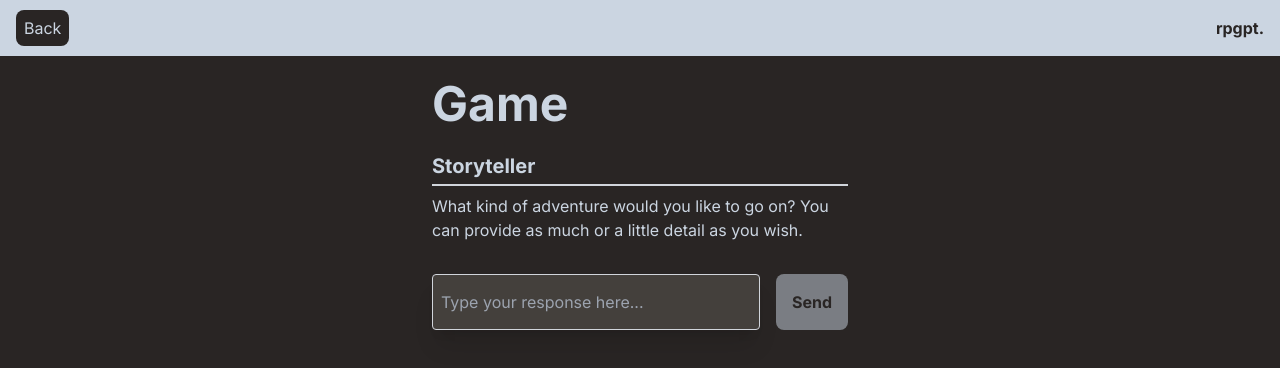
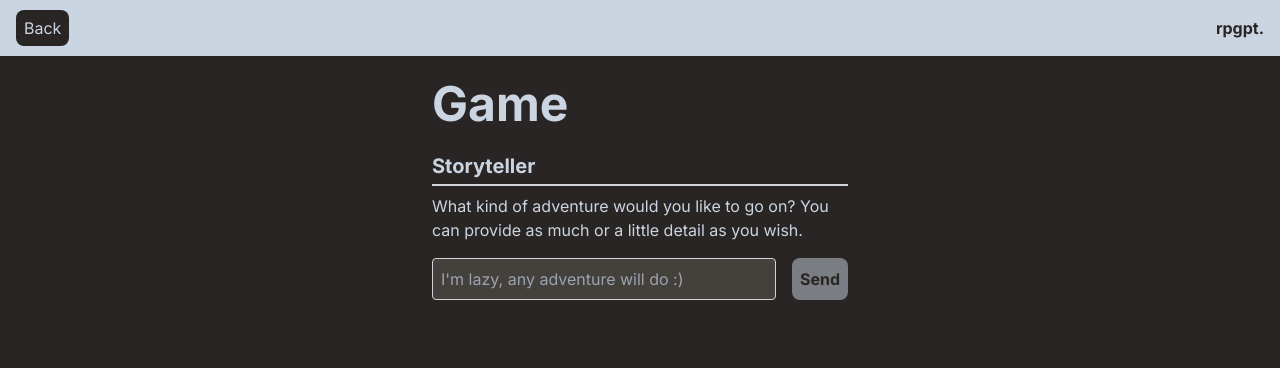
Before and after one commit to reverbePrintemps/rpgpt, a Next.js app: page /game in a window 1280 px wide. Shown: the top 368 px of the page. Built offline with nearby package versions, Linux system fonts and the light colour scheme.

Commit message:
Autogrowing input + typing effect placeholders + weak handling of plain text message + Notes + TODOs

```diff
--- /dev/null
+++ b/app/components/AutogrowingInput.tsx
@@ -0,0 +1,81 @@
+import { useEffect, useRef, useState } from "react";
+
+import "../styles/AutogrowingInput.css";
+
+type AutogrowingInputProps = {
+  rows?: number;
+  cols?: number;
+  value: string;
+  focus?: boolean;
+  className?: string;
+  placeholder: string;
+  onBlur?: () => void;
+  onEnter?: () => void;
+  onChange: (value: any) => void;
+};
+
+export const AutogrowingInput = ({
+  rows,
+  cols,
+  focus,
+  value,
+  onBlur,
+  onEnter,
+  onChange,
+  className,
+  placeholder,
+}: AutogrowingInputProps) => {
+  const [inputValue, setInputValue] = useState<string>(value);
+  const inputRef = useRef<HTMLTextAreaElement>(null);
+
+  useEffect(() => {
+    setInputValue(value);
+  }, [value]);
+
+  useEffect(() => {
+    focus && inputRef.current?.focus();
+  }, [focus]);
+
+  return (
+    <div className="AutogrowingInput__container">
+      <div
+        className="AutogrowingInput"
+        data-replicated-value={inputValue || placeholder}
+      >
+        <textarea
+          ref={inputRef}
+          rows={rows ?? 1}
+          cols={cols ?? 1}
+          placeholder={placeholder}
+          className={`AutogrowingInput__textarea ${className || ""}`}
+          // * Not sure about difference from using onInput
+          onChange={(e) => {
+            setInputValue(e.target.value);
+            onChange(e);
+          }}
+          onKeyDown={(e) => {
+            if (e.key === "Enter") {
+              e.preventDefault();
+              onEnter && onEnter();
+            }
+          }}
+          autoFocus={focus}
+          value={inputValue}
+          autoComplete={"off"}
+          data-lpignore={"true"}
+          data-form-type={"other"}
+          spellCheck={false}
+          onFocus={(e) =>
+            e.target.setSelectionRange(
+              e.target.value.length,
+              e.target.value.length
+            )
+          }
+          onBlur={() => {
+            onBlur && onBlur();
+          }}
+        />
+      </div>
+    </div>
+  );
+};
--- a/app/components/Round.tsx
+++ b/app/components/Round.tsx
@@ -2,6 +2,7 @@ import { ReactNode, CSSProperties, useState } from "react";
 import Link from "next/link";
 
 export type Round = {
+  id: number;
   prompt: string;
   options?: {
     id: number;
@@ -47,7 +48,12 @@ export const Round = ({
         Storyteller
       </p>
       <div className="mt-2">
-        <p>{round.prompt || "Loading..."}</p>
+        <p>
+          {round.prompt ||
+            // TODO Ugly, temporary solution for when message contains plain text only (or before JSON) - Delete when relevant
+            (round as unknown as string) ||
+            "Loading..."}
+        </p>
         {round.options && (
           <form
             onSubmit={(e) => {
--- a/app/game/page.tsx
+++ b/app/game/page.tsx
@@ -1,22 +1,20 @@
 "use client";
+import { AutogrowingInput } from "../components/AutogrowingInput";
 import { forceParse, scrollToBottom } from "../utils/general";
 import { useLatestRound } from "../hooks/latest-round";
+import { typingEffect } from "../utils/typing-effect";
 import { useEffect, useRef, useState } from "react";
 import { Round } from "../components/Round";
 import { useChat } from "ai/react";
 import { Message } from "ai";
 
 // TODO
-// - [ ] Cleanup and commit
-// - [ ] Throw JSON parsing errors to be able to improve completeJSON function
-// - [ ] Show prompt options (ie buttons) as they are received
-// - [ ] Append latest round to the rest of the rounds
+
 // - [ ] Round probably doesn't need both an onClick and an onSubmit. Unify.
-//3 - [ ] Rotating placeholder text (cf. Spork)
-// - [ ] Autogrowing textarea (cf. Spork)
 //2 - [ ] Rely on something else than messages to scroll to bottom to prevent slight jitter when messages are received but not yet able to be parsed and rendered
 
 const roundExample: Round = {
+  id: 0,
   prompt: "string",
   options: [{ id: 0, text: "string" }] || undefined,
   // A list of items that the player will get access to as the game progresses
@@ -47,9 +45,27 @@ const initialMessages = [
     role: "assistant",
     // !Important: The prompt must be a stringified JSON object
     // TODO Add type safety to this somehow
-    content: `{ "id": "0", "prompt": "What kind of adventure would you like to go on? You can provide as much or a little detail as you wish." }`,
+    // Or make it safe for it to not be a stringified JSON object
+    content:
+      "What kind of adventure would you like to go on? You can provide as much or a little detail as you wish.",
   },
 ] as Message[];
+
+const placeholderPrompts = [
+  "I'm a hacker in a corrupt cyberpunk city. The Marauders are blackmailing me into hacking the Galactic Bank.",
+  "I'm lazy, any adventure will do :)",
+  "As an apprentice sorcerer, I must retrieve the artifact and restore balance to the kingdom!",
+  "I'm a drunk pirate captain seeking the best rum in the Caribbean.",
+  "What is love?",
+  `"It's August 11, 2398, the Dyson Sphere around the Sun is complete. Humanity is now a Type II civilization."`,
+  "World Sandwich Making Championship.",
+  "Everybody was Kung Fu fighting when suddenly...",
+  "Like Lord of the Rings, but with cats.",
+  "What if Back to the Future was a horror movie?",
+  "Surprise me!",
+  "I am the high-priestess of Albondiga, the legendary capital city of the Meatballfolk and I must retrieve my spaghetti scepter.",
+  "I have no inspiration, throw me a bone here.",
+];
 
 export default function Page() {
   const ref = useRef<HTMLDivElement>(null);
@@ -77,11 +93,19 @@ export default function Page() {
       setRounds((prev) => [...prev, parsed]);
       setLatestRound(null);
     },
-    //TD3
-    // initialInput: "",
+  });
+
+  const typingPlaceholders = typingEffect({
+    cursor: true,
+    typingSpeed: 30,
+    repeat: Infinity,
+    pauseLength: 1000,
+    omitDeletionAnimation: true,
+    sequence: placeholderPrompts,
   });
 
   useEffect(() => {
+    process.env.NODE_ENV === "development" && console.log("messages", messages);
     setMessage(messages[messages.length - 1]);
     // TD2
     scrollToBottom(ref, "smooth", "end");
@@ -92,7 +116,7 @@ export default function Page() {
       <h1 className="text-5xl font-bold">Game</h1>
       {rounds.map((round) => (
         <Round
-          key={round.prompt}
+          key={round.id}
           round={round}
           onChoiceSelected={setInput}
           onSubmit={(e) => {
@@ -114,21 +138,28 @@ export default function Page() {
       {/* // TODO A bit confusing. Should be simplified. */}
       {!isWriting && latestRound && !latestRound.options && (
         <form
-          className="flex flex-col"
+          className="flex flex-col mt-4"
           onSubmit={(e) => {
             setIsLoading(true);
             handleSubmit(e);
           }}
         >
           <div className="left-0 flex">
-            <input
-              className=" w-full max-w-md p-2 mt-8 border border-gray-300 rounded shadow-xl bg-stone-700"
+            <AutogrowingInput
+              onChange={handleInputChange}
+              placeholder={typingPlaceholders}
               value={input}
-              placeholder="Type your response here..."
-              onChange={handleInputChange}
+              onEnter={() =>
+                handleSubmit(
+                  new Event("submit", {
+                    cancelable: true,
+                    bubbles: true,
+                  }) as any
+                )
+              }
             />
             <button
-              className="bg-slate-300 text-stone-800 p-4 rounded-lg mt-8 ml-4 font-bold disabled:opacity-50"
+              className="bg-slate-300 text-stone-800 p-2 rounded-lg ml-4 font-bold disabled:opacity-50"
               type="submit"
               disabled={isWriting || input === ""}
             >
@@ -138,7 +169,7 @@ export default function Page() {
         </form>
       )}
       {/*
-      // TODO Throw isLoading into Round component
+      // TODO Throw isLoading into Round component (?)
        */}
       {isLoading && (
         <div className="mt-6 whitespace-pre-wrap">
--- /dev/null
+++ b/app/styles/AutogrowingInput.css
@@ -0,0 +1,44 @@
+/* Wrapping in a flex container seems to allow for initial length to be reduced */
+.AutogrowingInput__container {
+  display: inline-flex;
+  width: 100%;
+  align-items: center;
+  justify-content: center;
+}
+
+/* Hack to autogrow textarea: https://css-tricks.com/the-cleanest-trick-for-autogrowing-textareas/ */
+
+.AutogrowingInput,
+.AutogrowingInput__textarea {
+  display: grid;
+  background: none;
+  border: none;
+  padding: 0;
+  width: 100%;
+}
+
+.AutogrowingInput::after {
+  content: attr(data-replicated-value) " ";
+  white-space: pre-wrap;
+  visibility: hidden;
+}
+
+.AutogrowingInput__textarea {
+  resize: none;
+  overflow: hidden;
+}
+
+.AutogrowingInput__textarea::selection {
+  background-color: white;
+  color: rgb(41 37 36);
+}
+
+.AutogrowingInput__textarea,
+.AutogrowingInput::after {
+  word-wrap: anywhere;
+  grid-area: 1 / 1 / 2 / 2;
+  padding: 8px;
+  border-radius: 4px;
+  background: rgb(68 64 60);
+  border: 1px solid rgb(209 213 219);
+}
--- a/app/utils/general.tsx
+++ b/app/utils/general.tsx
@@ -9,7 +9,9 @@ import { RefObject } from "react";
  * @returns string
  * @description This function takes a string representation of a JSON object and completes any open strings, arrays, and objects while attempting to prevent common parsing errors.
  */
-export const forceParse = (fragment: string): object | undefined => {
+export const forceParse = (fragment: string): string | object | undefined => {
+  // If first character is not a {, return undefined
+  if (fragment[0] !== "{") return fragment;
   const stack: Array<string> = []; // Stack to keep track of opening symbols
   let completedToken = fragment;
   let currentIndex = 0;
--- /dev/null
+++ b/app/utils/typing-effect.ts
@@ -0,0 +1,101 @@
+import { CSSProperties, useEffect, useState } from "react";
+// import "../styles/TypeAnimation.css";
+
+type Enumerate<
+  N extends number,
+  Acc extends number[] = []
+> = Acc["length"] extends N
+  ? Acc[number]
+  : Enumerate<N, [...Acc, Acc["length"]]>;
+
+type IntRange<F extends number, T extends number> = Exclude<
+  Enumerate<T>,
+  Enumerate<F>
+>;
+
+interface TypeAnimationProps {
+  omitDeletionAnimation: boolean;
+  typingSpeed: IntRange<1, 101>;
+  style?: CSSProperties;
+  pauseLength: number;
+  className?: string;
+  sequence: string[];
+  cursor: boolean;
+  repeat: number;
+}
+
+export const typingEffect = ({
+  omitDeletionAnimation,
+  typingSpeed,
+  pauseLength,
+  className,
+  sequence: sequenceProp,
+  cursor,
+  repeat,
+  style,
+}: TypeAnimationProps) => {
+  const [sequence, setSequence] = useState(sequenceProp);
+  const [stringToType, setStringToType] = useState("");
+  const [isDeleting, setIsDeleting] = useState(false);
+  const [loopCount, setLoopCount] = useState(0);
+  const [index, setIndex] = useState(0);
+
+  useEffect(() => {
+    setSequence(sequenceProp);
+  }, [sequenceProp]);
+
+  useEffect(() => {
+    if (sequence.length === 0) {
+      return;
+    }
+
+    const timeout = setTimeout(() => {
+      if (isDeleting) {
+        setStringToType(sequence[index].substring(0, stringToType.length - 1));
+      } else {
+        setStringToType(sequence[index].substring(0, stringToType.length + 1));
+      }
+    }, typingSpeed);
+
+    return () => clearTimeout(timeout);
+  }, [stringToType, isDeleting, sequence, index, typingSpeed]);
+
+  useEffect(() => {
+    if (sequence.length === 0) {
+      return;
+    }
+
+    if (stringToType === sequence[index]) {
+      if (loopCount === repeat + 1) {
+        return;
+      }
+      const timeout = setTimeout(() => {
+        if (omitDeletionAnimation) {
+          setStringToType("");
+          setIndex((index + 1) % sequence.length);
+          setIsDeleting(false);
+          setLoopCount(loopCount + 1);
+        } else {
+          setIsDeleting(true);
+        }
+      }, pauseLength);
+      return () => clearTimeout(timeout);
+    } else if (stringToType === "") {
+      const timeout = setTimeout(() => {
+        setIndex((index + 1) % sequence.length);
+        setIsDeleting(false);
+      }, pauseLength);
+      return () => clearTimeout(timeout);
+    }
+  }, [
+    index,
+    repeat,
+    sequence,
+    loopCount,
+    pauseLength,
+    stringToType,
+    omitDeletionAnimation,
+  ]);
+
+  return stringToType;
+};
```
Also changed, not shown: 2 other files (tests, documents, lock files or other folders).
